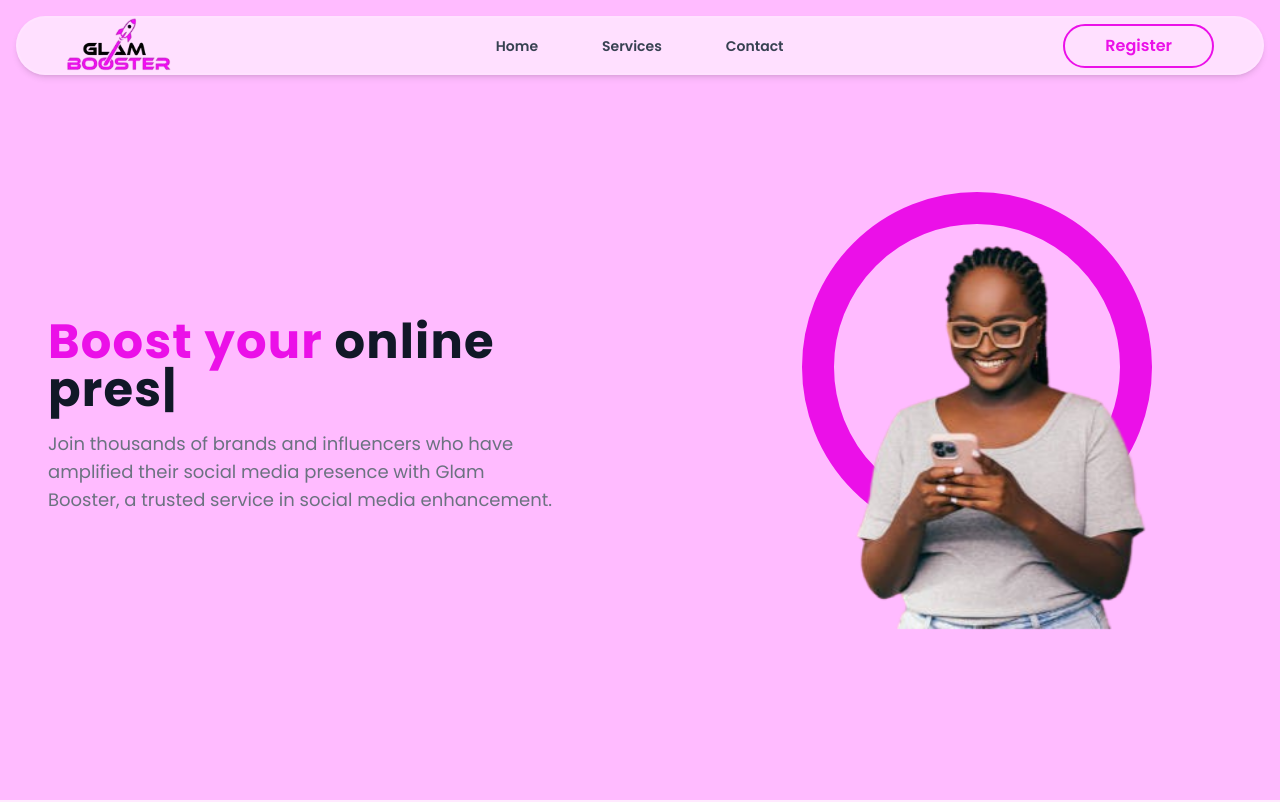
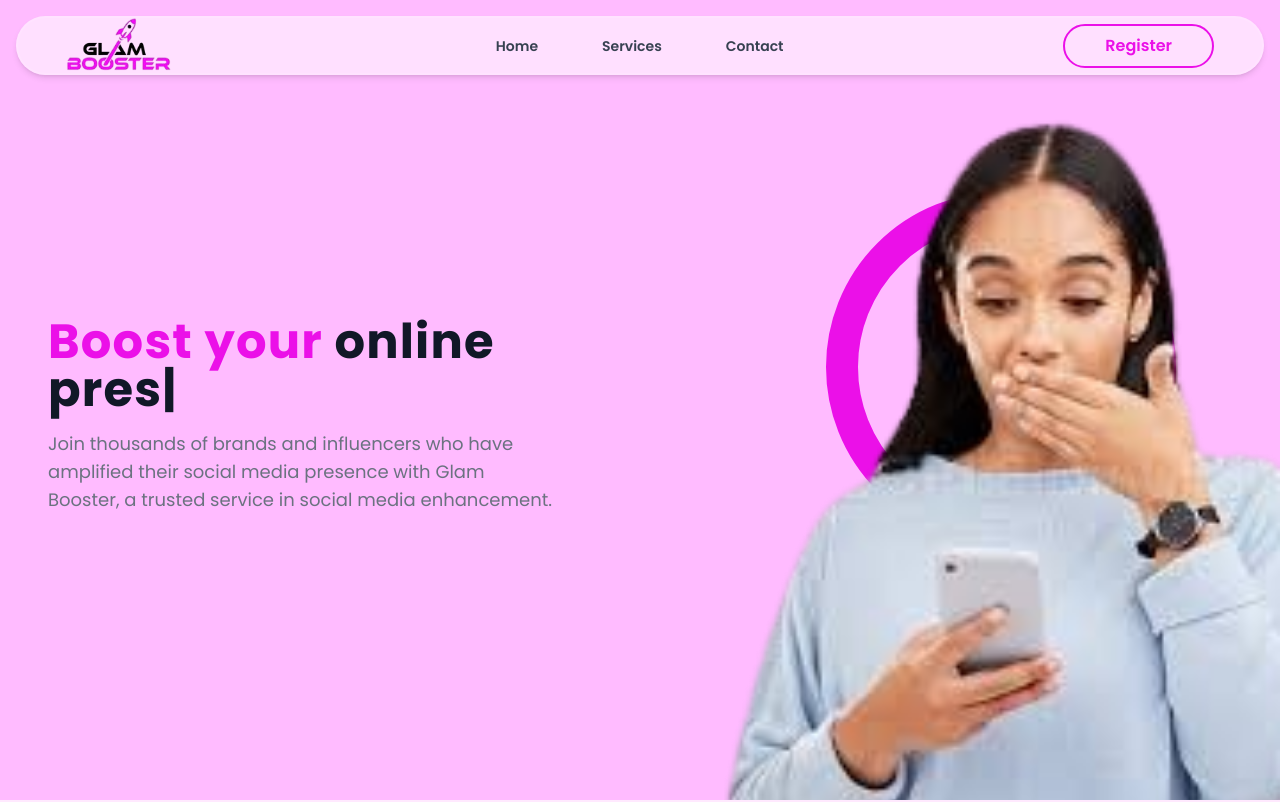
Before and after one commit to Victex4/gkam, a React (Vite) app: page / in a window 1280 px wide. Shown: the top 802 px of the page. Built offline with nearby package versions, Linux system fonts and the light colour scheme.

Commit message:
initial commit

```diff
--- a/src/components/HeroImage.jsx
+++ b/src/components/HeroImage.jsx
@@ -1,5 +1,5 @@
 import React from 'react'
-import userImage from "../assets/heroImage-removebg-preview.png"
+import userImage from "../assets/stepimage2-removebg-preview.png"
 import AnimatedIcon from './AnimatedIcon'
 import { BiLogoCss3, BiLogoJavascript, BiLogoReact, BiLogoTailwindCss } from 'react-icons/bi'
 import { motion } from 'framer-motion'
@@ -8,8 +8,8 @@ import { motion } from 'framer-motion'
 const HeroImage = ({ variants }) => {
   return (
     <motion.div>
-      <div className='absolute right-20 top-0 translate-y-1/2 mt-[12rem] md:w-[350px] w-[250px] h-[250px] md:h-[350px] rounded-full border-[#EB10E8] border-[32px] z-10' data-aos="fade-up"></div>
-      <img className='absolute animate-bounce-up top-0 md:left-1/2 md:top-0 mt-[6rem] w-[1500px] md:w-[800px] right-0 z-20' data-aos="fade-up" src={userImage} alt="User Image" />
+      <div className='absolute right-14 top-0 translate-y-1/2 mt-[12rem] md:w-[350px] w-[350px] h-[350px] md:h-[350px] rounded-full border-[#EB10E8] border-[32px] z-10' data-aos="fade-up"></div>
+      <img className='absolute animate-bounce-up top-0 md:left-1/2 md:top-0 mt-[6rem] w-[800px] md:w-[800px] right-0 z-20' data-aos="fade-up" src={userImage} alt="User Image" />
       {/* <img src={blob} alt="" /> */}
     </motion.div>
 
```
Also changed, not shown: src/assets/stepimage2-removebg-preview.png (added).
